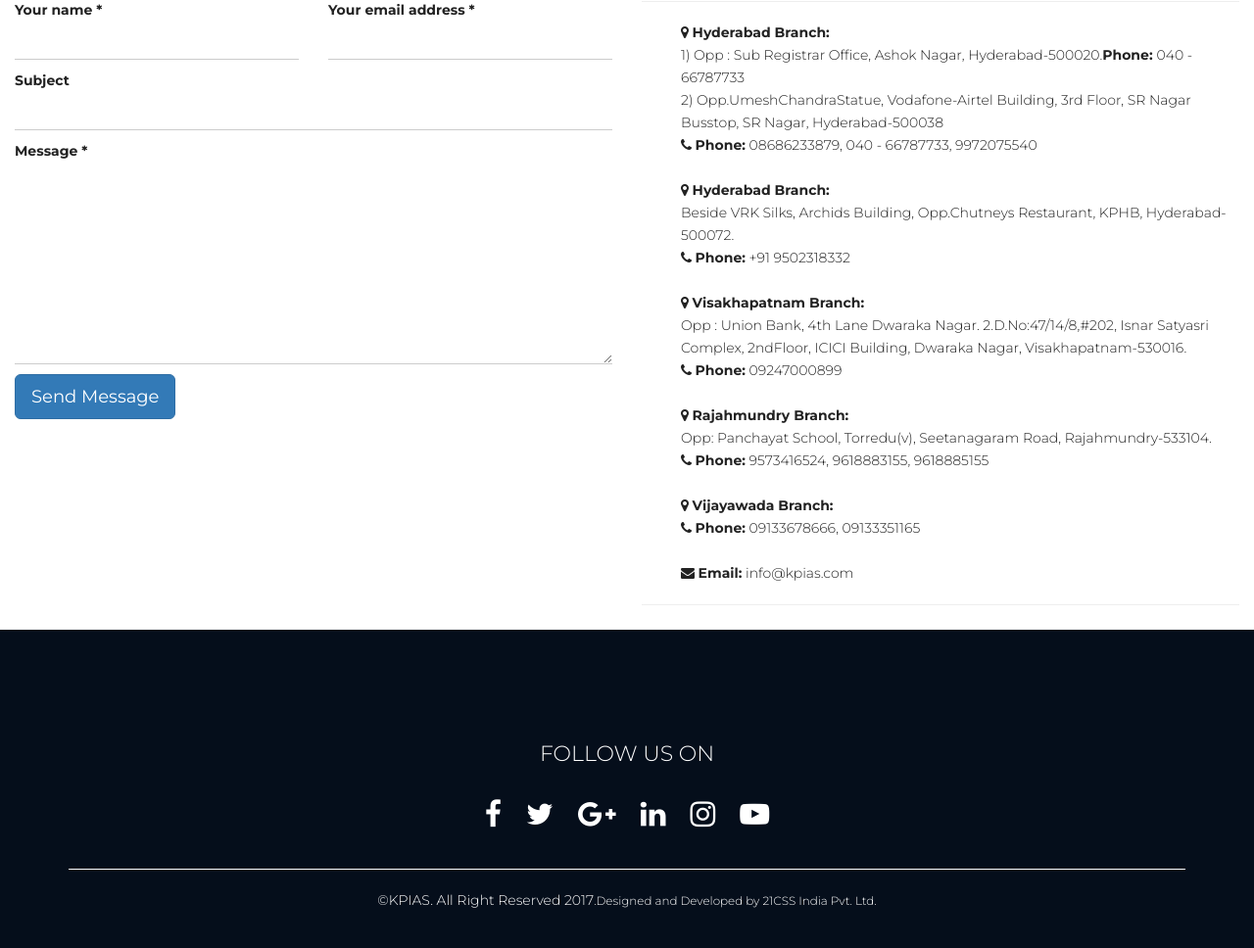
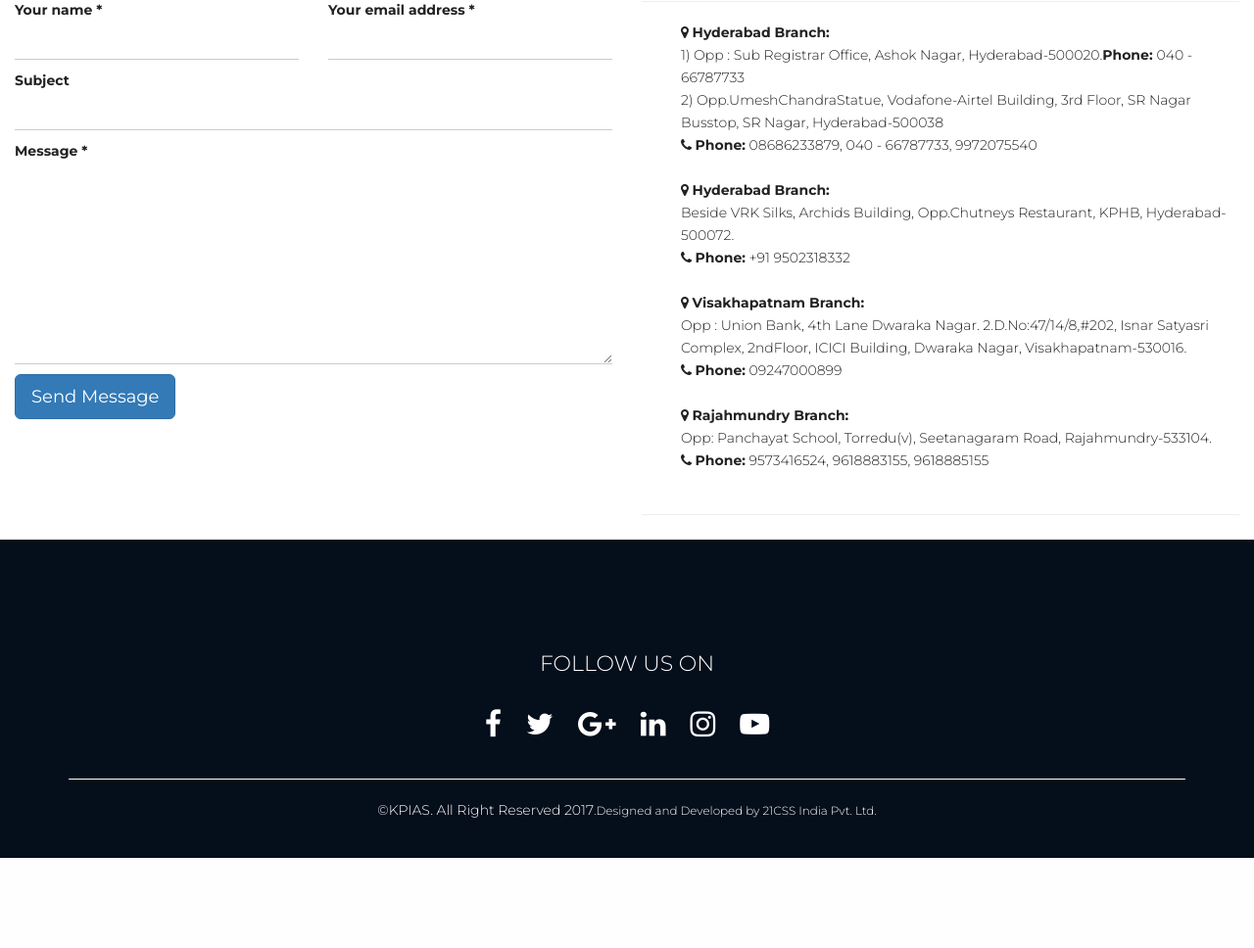
Before and after one commit to kvesskrishna/21csskpias, a PHP site: page /21cssindia/contact.php in a window 1280 px wide. Shown: the part 796-1764 px from the top of the page at 98% size. After the commit the page ends 1672 px from the top, so only its background shows below. Run offline with PHP 8.4, Linux system fonts and the light colour scheme; some libraries are stand-ins or nearby versions.

Commit message:
removed vijayawada address

```diff
--- a/contact.php
+++ b/contact.php
@@ -93,7 +93,7 @@
                 Opp: Panchayat School, Torredu(v), Seetanagaram Road, Rajahmundry-533104.<br>
                 <i class="fa fa-phone"></i> <strong>Phone:</strong> 9573416524, 9618883155, 9618885155</li><br>
 
-                <li><i class="fa fa-map-marker"></i> <strong>Vijayawada Branch:</strong><br>
+                <li style="display: none;"><i class="fa fa-map-marker"></i> <strong>Vijayawada Branch:</strong><br>
                 <i class="fa fa-phone"></i> <strong>Phone:</strong> 09133678666, 09133351165<br><br>
                 <i class="fa fa-envelope"></i> <strong>Email:</strong>
                   <a href="mailto:contact@21cssindia.com">info@kpias.com</a></li>
--- a/footer.php
+++ b/footer.php
@@ -42,7 +42,7 @@
            <i class="fa fa-location-arrow" style="color: red;"></i><a href="Route-Map.php?id=15"> Route Map from Bus Stop</a><br>
            <i class="fa fa-location-arrow" style="color: red;"></i><a href="Route-Map.php?id=16"> Route Map from Railway Station</a><br><p>&nbsp;</p>
            </span>
-           <span class="phone"><u>VIJAYAWADA :</u><p>&nbsp;</p>
+           <span style="display: none;" class="phone"><u>VIJAYAWADA :</u><p>&nbsp;</p>
             <i class="fa fa-map-marker"></i> #40-1-50/1, 2nd Floor, OPP : State Bank of India, Bandar Road, Vijayawada - 520010.<br>
                 <i class="fa fa-phone"></i> 09133678666, 09133351165<br>
                 <i class="fa fa-location-arrow" style="color: red;"></i><a href="Route-Map.php?id=17"> Route Map from Bus Stop</a><br>
```
